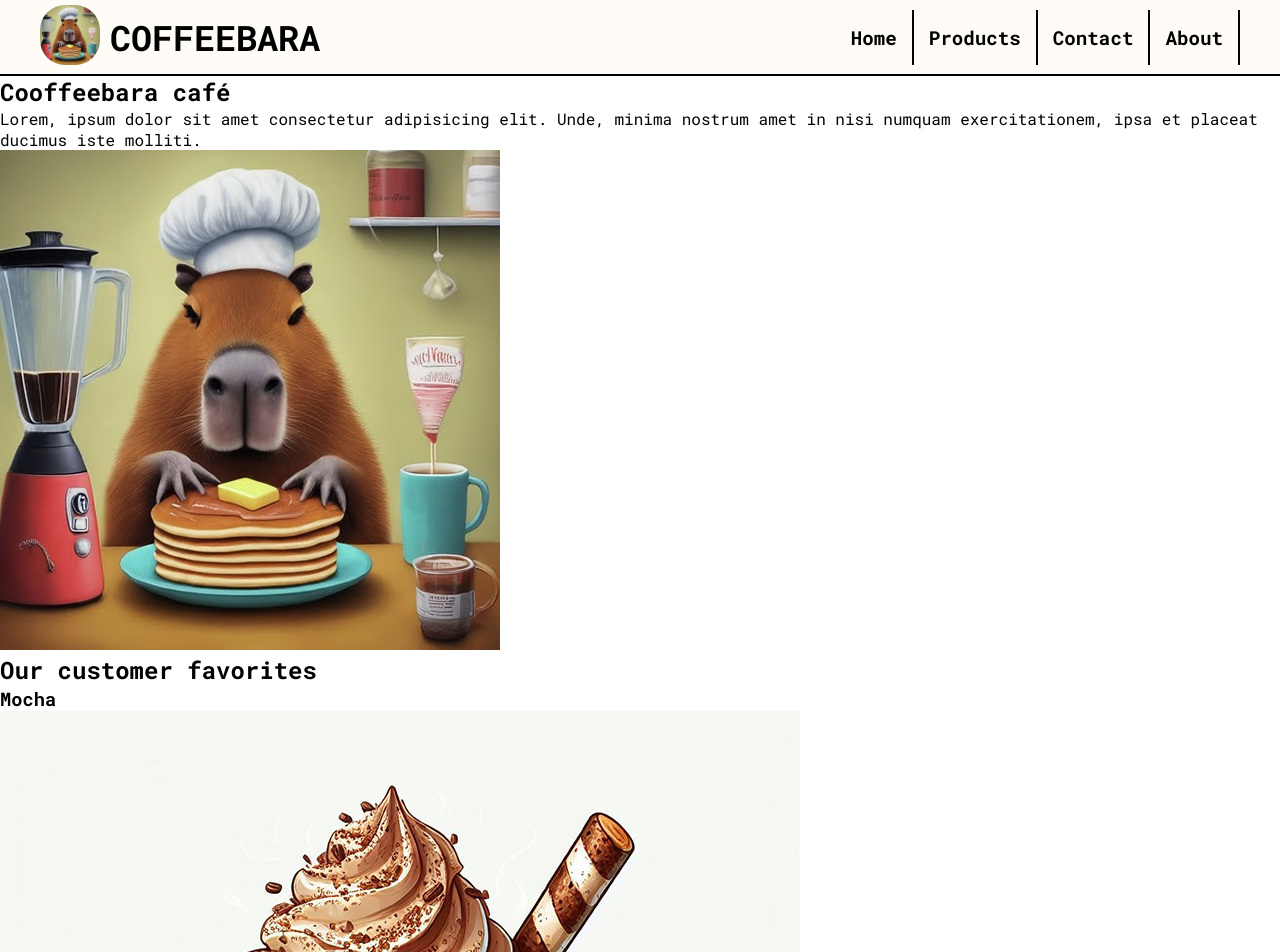
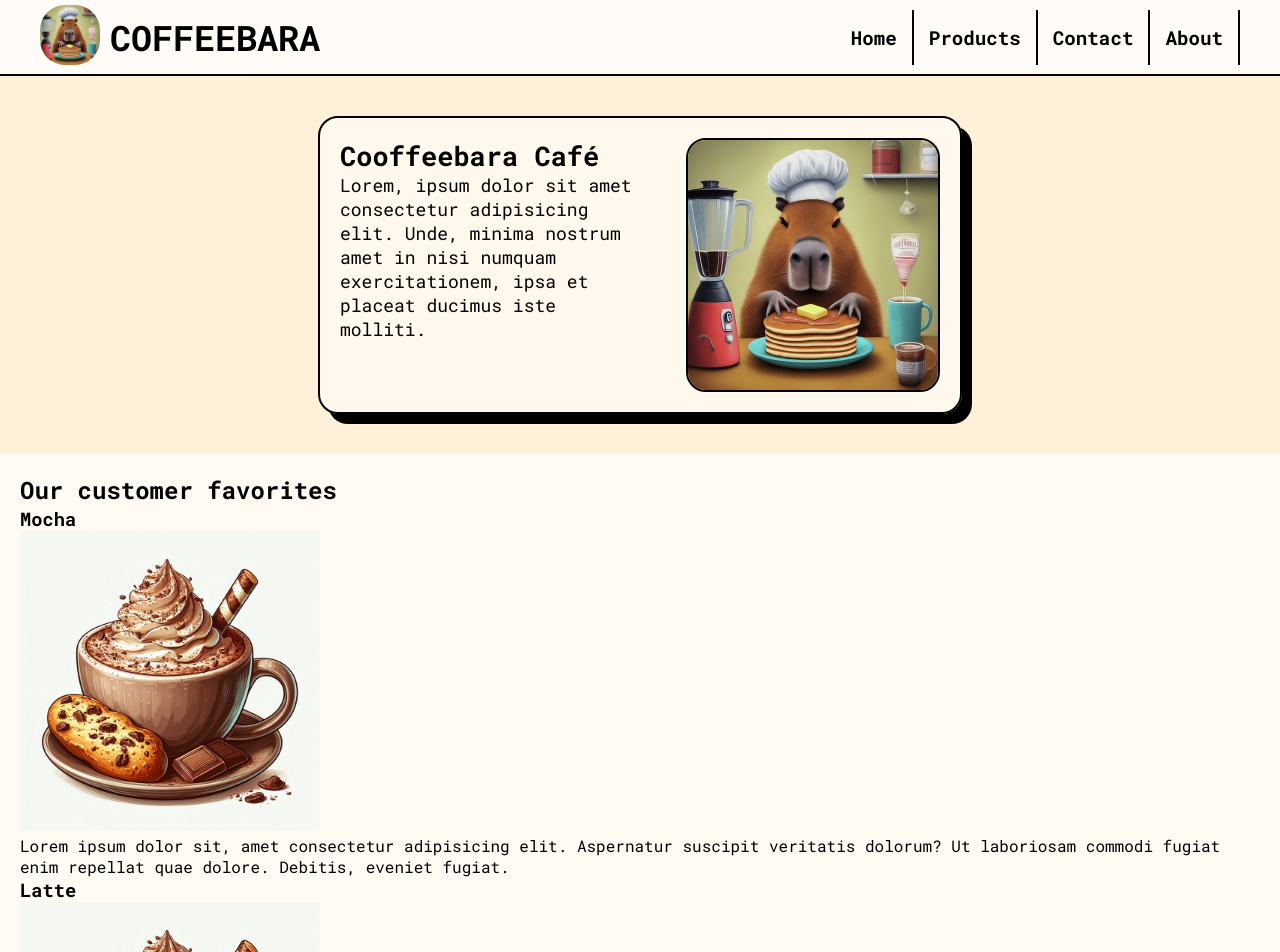
Before and after one commit to sebastianmsz/coffebara, a plain HTML site: page index.html in a window 1280 px wide. Shown: the top 952 px of the page. Drawn offline with Linux system fonts and the light colour scheme.

Commit message:
Style greeting section from main
general style of homepage main and complete style of greeting section.

```diff
--- a/index.html
+++ b/index.html
@@ -20,35 +20,38 @@
         </nav>
     </header>
     <main>
-        <section class="greating section">
-            <div class="greating-card">
-                <h2>Cooffeebara café</h2>
-                <p>Lorem, ipsum dolor sit amet consectetur adipisicing elit. Unde, minima nostrum amet in nisi numquam exercitationem, ipsa et placeat ducimus iste molliti.</p>
-                <img class="logo" src="img/capybara.jpg" alt="capybara cooking">
+        <section class="greeting section">
+            <div class="greeting-card">
+                <div class="text">
+                    <h2>Cooffeebara Café</h2>
+
+                    <p>Lorem, ipsum dolor sit amet consectetur adipisicing elit. Unde, minima nostrum amet in nisi numquam exercitationem, ipsa et placeat ducimus iste molliti.</p>
+                </div>
+                <img class="logo" src="img/capybara.jpg" alt="capybara cooking" height="250px" width="auto">
             </div>
         </section>
-        <section class="product section">
+        <section class="product section pair">
             <div class="product-container">
                 <h2>Our customer favorites</h2>
                 <div class="card-container">
                     <div class="card">
                         <h3>Mocha</h3>
-                        <img src="img/mocha.jpg" alt="mocha">
+                        <img src="img/mocha.jpg" alt="mocha" height="300px" width="auto">
                         <p>Lorem ipsum dolor sit, amet consectetur adipisicing elit. Aspernatur suscipit veritatis dolorum? Ut laboriosam commodi fugiat enim repellat quae dolore. Debitis, eveniet fugiat.</p>
                     </div>
                     <div class="card">
                         <h3>Latte</h3>
-                        <img src="img/mocha.jpg" alt="mocha">
+                        <img src="img/mocha.jpg" alt="mocha" height="300px" width="auto">
                         <p>Lorem ipsum dolor sit, amet consectetur adipisicing elit. Aspernatur suscipit veritatis dolorum? Ut laboriosam commodi fugiat enim repellat quae dolore. Debitis, eveniet fugiat.</p>
                     </div>
                     <div class="card">
                         <h3>Cappuccino</h3>
-                        <img src="img/mocha.jpg" alt="mocha">
+                        <img src="img/mocha.jpg" alt="mocha" height="300px" width="auto">
                         <p>Lorem ipsum dolor sit, amet consectetur adipisicing elit. Aspernatur suscipit veritatis dolorum? Ut laboriosam commodi fugiat enim repellat quae dolore. Debitis, eveniet fugiat.</p>
                     </div>
                     <div class="card">
                         <h3>Espresso</h3>
-                        <img src="img/mocha.jpg" alt="mocha">
+                        <img src="img/mocha.jpg" alt="mocha" height="300px" width="auto">
                         <p>Lorem ipsum dolor sit, amet consectetur adipisicing elit. Aspernatur suscipit veritatis dolorum? Ut laboriosam commodi fugiat enim repellat quae dolore. Debitis, eveniet fugiat.</p>
                     </div>
                 </div>
@@ -62,7 +65,7 @@
                 <p class="quote-author">_The author</p>
             </div>
         </section>
-        <section class="contact section">
+        <section class="contact section pair">
             <div class="contact-container">
                 <h3>blah blah blah!</h3>
                 <p>blah blah blah blah blah blah blah blah blah blah blah!</p>
--- a/style.css
+++ b/style.css
@@ -5,7 +5,6 @@
     margin: 0;
     box-sizing: 0;
     font-family: 'Roboto Mono', monospace, sans-serif;
-    overflow: hidden;
 }
 
 /*header*/
@@ -52,3 +51,45 @@ header .logo {
 nav a:hover {
     background-color: rgba(0, 0, 0, 0.247);
 }
+
+
+/* main*/
+
+.section {
+    background-color: rgb(255, 240, 217);
+    padding: 20px;
+    display: flex;
+    justify-content: center;
+    align-items: center;
+}
+
+
+.pair {
+    background-color: rgb(255, 251, 242);
+}
+
+.greeting-card {
+    background-color: rgba(255, 252, 247, 0.66);
+    padding: 20px;
+    border-radius: 20px;
+    display: flex;
+    flex: 0 1 600px;
+    flex-wrap: wrap;
+    border: 2px solid;
+    box-shadow: 10px 10px;
+    font-size: 18px;
+    margin: 20px 30px;
+}
+
+.greeting-card .text {
+    width: 300px;
+    flex: 1 1;
+}
+
+.greeting-card img {
+    border-radius: 20px;
+    margin-left: 40px;
+    border: 2px solid;
+}
+
+/*products*/
```
